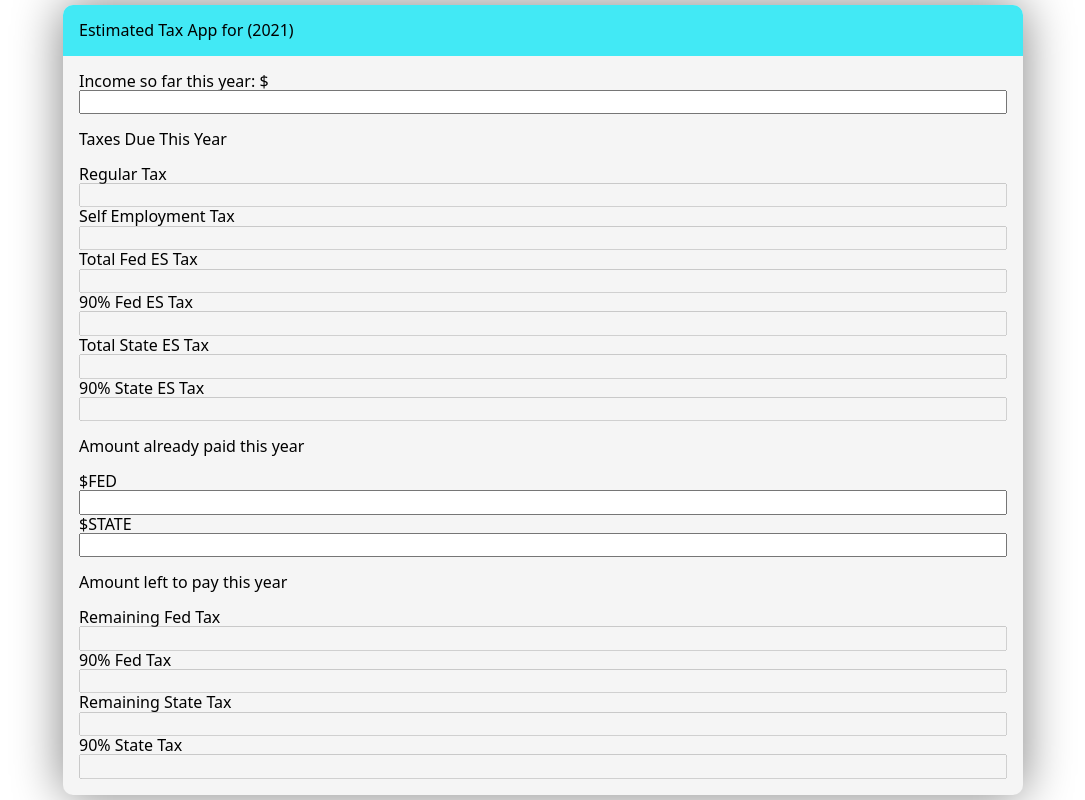
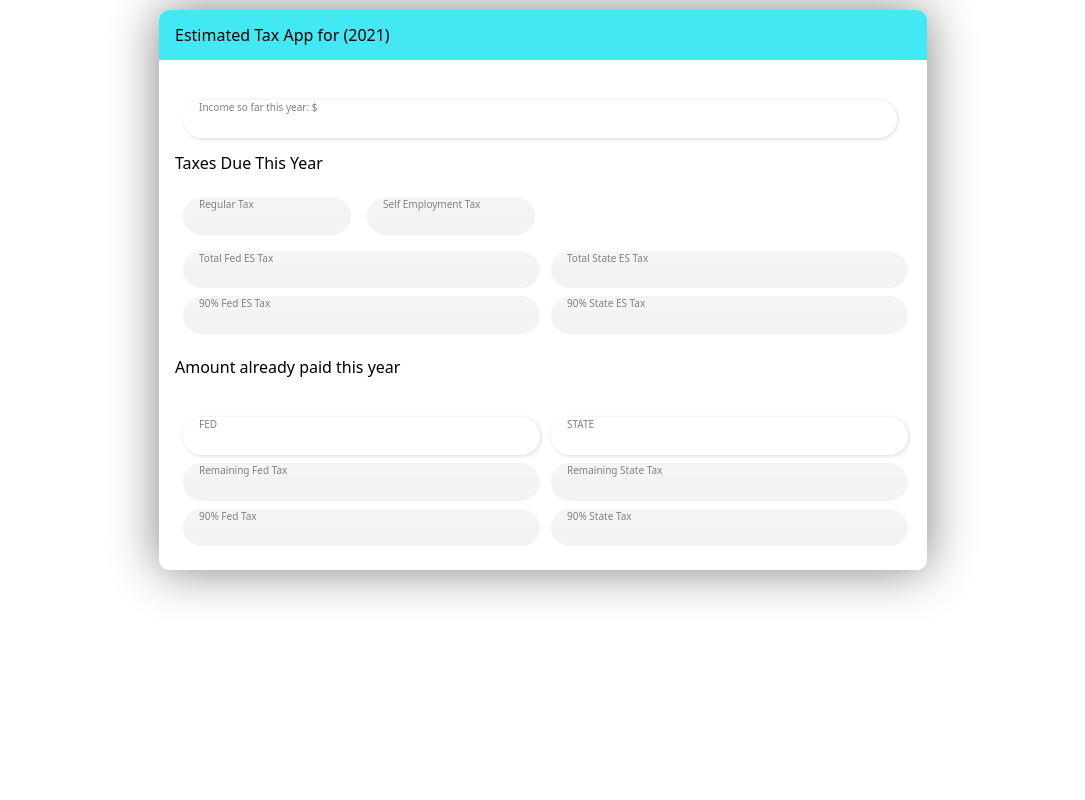
Before and after one commit to Ka-lib/Personal-Tax-App-Web-Version, a plain HTML site: page index.html in a window 1280 px wide. Shown: the whole page, without its empty margins (97-1182 px from the left). Drawn offline with Linux system fonts and the light colour scheme.

Commit message:
Main Styling Complete!
(Note: had to change number inputs into text inputs & then validate that it can only take numbers since number input can't shrink past a certain size, but text input can -_-)

```diff
--- a/css/styles.css
+++ b/css/styles.css
@@ -5,26 +5,24 @@ body {
 		Roboto, Oxygen, Ubuntu, Cantarell, "Open Sans", "Helvetica Neue",
 		sans-serif;
 	display: flex;
-	height: 100vh;
-	width: 100vw;
 	justify-content: center;
-	align-items: center;
-
 	white-space: nowrap;
 }
 
 .main-window {
-	background-color: whitesmoke;
-	height: fit-content;
-	width: 75vw;
+	background-color: white;
+	margin: 10px;
+	width: 85vw;
 	box-shadow: 0 0 50px grey;
 	/* round edges */
 	border-radius: 10px;
 	overflow: hidden;
+
+	max-width: 768px;
 }
 
 .header {
-	display: block;
+	/* display: block; */
 	background-color: #42e9f5;
 	padding: 1rem;
 }
@@ -33,15 +31,80 @@ body {
 	padding: 1rem;
 }
 
-.num-box-and-label-container {
+.input-container {
+	display: flex;
+	flex-direction: column;
+	width: 97%;
+	height: 100%;
+	background-color: whitesmoke;
+	border-radius: 100px;
+	margin: 0.5rem;
+	overflow: hidden;
+
+	transition: box-shadow 0.2s ease-out;
+}
+.input-container-num {
+	margin-top: 1.5rem;
+	background-color: white;
+	box-shadow: 1px 1px 3px 1px rgba(0, 0, 0, 0.1);
+}
+.input-container label {
+	font-size: x-small;
+	padding-top: 2px;
+	padding-left: 1rem;
+	color: grey;
+}
+.input-container input {
+	border: none;
+	padding: 3px 1rem;
+	outline: none;
+}
+.input-container input::-webkit-inner-spin-button {
+	appearance: none; /*removes the arrows on number input*/
+}
+
+/* style input on hover */
+.input-container:hover {
+	box-shadow: 3px 3px 5px 2px rgba(0, 0, 0, 0.2);
+}
+
+/* ----Top half Positioning---- */
+.totals-container {
+	display: flex;
+	flex-direction: column;
+	align-items: flex-end;
+}
+.fed-totals-container {
+	width: 100%;
+	height: 100%;
+}
+.fed-total-breakdown-container {
+	display: flex;
+}
+.state-totals-container {
+	width: 100%;
+	height: 100%;
+}
+
+/* ----Bottom half Positioning---- */
+.remainders-container {
 	display: flex;
 	flex-direction: column;
 }
+.fed-remainders-container {
+	width: 100%;
+	height: 100%;
+}
+.state-remainders-container {
+	width: 100%;
+	height: 100%;
+}
 
-/* .text-box-with-label-container input[type="text"] {
-	height: fit-content;
-	flex-grow: 1;
-	min-width: none;
-} */
-
-/* Rememeber to do media query to adjust format for wider screens */
+@media screen and (min-width: 525px) {
+	.remainders-container {
+		flex-direction: row;
+	}
+	.totals-container {
+		flex-direction: row;
+	}
+}
--- a/index.html
+++ b/index.html
@@ -14,103 +14,141 @@
 			<div class="header">Estimated Tax App for (2021)</div>
 
 			<div class="body">
-				<div class="num-box-and-label-container">
-					<label for=""> Income so far this year: $ </label>
-					<input type="number" id="income-box" size="1" />
+				<div class="input-container input-container-num">
+					<label for="income-box"> Income so far this year: $ </label>
+					<input type="text" id="income-box" size="1" />
 				</div>
 
 				<p>Taxes Due This Year</p>
 
+				<div class="totals-container">
+					<div class="fed-totals-container">
+						<div class="fed-total-breakdown-container">
 							<!-- Reg tax box -->
-				<div class="num-box-and-label-container">
+							<div class="input-container">
 								<label for=""> Regular Tax </label>
-					<input type="number" id="reg-box" size="1" disabled />
+								<input
+									type="text"
+									id="reg-box"
+									size="1"
+									disabled />
 							</div>
 
 							<!-- Self Emp Tax Box -->
-				<div class="num-box-and-label-container">
+							<div class="input-container">
 								<label for=""> Self Employment Tax </label>
-					<input type="number" id="self-emp-box" size="1" disabled />
+								<input
+									type="text"
+									id="self-emp-box"
+									size="1"
+									disabled />
 							</div>
 
 							<!-- Reminder: make label saying "= Fed ES Tax" -->
+						</div>
 
 						<!-- Total Fed Tax Box -->
-				<div class="num-box-and-label-container">
+						<div class="input-container">
 							<label for=""> Total Fed ES Tax </label>
-					<input type="number" id="fed-box" size="1" disabled />
+							<input type="text" id="fed-box" size="1" disabled />
 						</div>
 
-				<div class="num-box-and-label-container">
+						<div class="input-container">
 							<label for=""> 90% Fed ES Tax </label>
-					<input type="number" id="fed-90%-box" size="1" disabled />
+							<input
+								type="text"
+								id="fed-90%-box"
+								size="1"
+								disabled />
+						</div>
 					</div>
 
+					<div class="state-totals-container">
 						<!-- Total State Tax Box -->
-				<div class="num-box-and-label-container">
+						<div class="input-container">
 							<label for=""> Total State ES Tax </label>
-					<input type="number" id="state-box" size="1" disabled />
+							<input
+								type="text"
+								id="state-box"
+								size="1"
+								disabled />
 						</div>
 
-				<div class="num-box-and-label-container">
+						<div class="input-container">
 							<label for=""> 90% State ES Tax </label>
-					<input type="number" id="state-90%-box" size="1" disabled />
+							<input
+								type="text"
+								id="state-90%-box"
+								size="1"
+								disabled />
+						</div>
+					</div>
 				</div>
 
+				<!-- Amount Paid Section -->
 				<p>Amount already paid this year</p>
 
-				<!-- Amount Paid Section -->
-				<div class="num-box-and-label-container">
-					<label for=""> $FED </label>
-					<input type="number" id="paid-fed-box" size="1" />
+				<div class="remainders-container">
+					<div class="fed-remainders-container">
+						<!-- Fed remainders -->
+						<div class="input-container input-container-num">
+							<label for="paid-fed-box"> FED</label>
+							<input type="text" id="paid-fed-box" size="1" />
 						</div>
 
-				<div class="num-box-and-label-container">
-					<label for=""> $STATE </label>
-					<input type="number" id="paid-state-box" size="1" />
-				</div>
-
-				<!-- Remainder Section -->
-
-				<p>Amount left to pay this year</p>
-
-				<!-- fed remainders -->
-				<div class="num-box-and-label-container">
+						<div class="input-container">
 							<label for=""> Remaining Fed Tax </label>
 							<input
-						type="number"
+								type="text"
 								id="remainder-fed-box"
 								size="1"
 								disabled />
 						</div>
 
-				<div class="num-box-and-label-container">
-					<label for=""> 90% Fed Tax </label>
+						<div class="input-container">
+							<label for="">90% Fed Tax</label>
 							<input
-						type="number"
+								type="text"
 								id="remainder-fed-90%-box"
 								size="1"
 								disabled />
 						</div>
+					</div>
 
-				<!-- state remanders -->
-				<div class="num-box-and-label-container">
-					<label for=""> Remaining State Tax </label>
+					<div class="state-remainders-container">
+						<!-- State remainders -->
+						<div class="input-container input-container-num">
+							<label for="paid-state-box">STATE</label>
+							<input type="text" id="paid-state-box" size="1" />
+						</div>
+
+						<div class="input-container">
+							<label for="">Remaining State Tax</label>
 							<input
-						type="number"
+								type="text"
 								id="remainder-state-box"
 								size="1"
 								disabled />
 						</div>
 
-				<div class="num-box-and-label-container">
-					<label for=""> 90% State Tax </label>
+						<div class="input-container">
+							<label for="">90% State Tax</label>
 							<input
-						type="number"
+								type="text"
 								id="remainder-state-90%-box"
 								size="1"
 								disabled />
 						</div>
+
+						<!-- TEST -->
+						<!-- <div class="input-container input-container-num">
+							<label for="test">Teeeeeeeeeeest</label>
+							<input type="text" id="test" size="1" />
+						</div> -->
+						<!-- END TEST -->
+					</div>
+				</div>
+				<!-- end of Paid Section -->
 			</div>
 		</div>
 
--- a/main.js
+++ b/main.js
@@ -16,19 +16,36 @@ let remainderFed90Box = document.getElementById("remainder-fed-90%-box");
 let remainderStateBox = document.getElementById("remainder-state-box");
 let remainderState90Box = document.getElementById("remainder-state-90%-box");
 
+// input filters
+setInputFilter(incomeBox, function (value) {
+	return /^\d*\.?\d*$/.test(value); // Allow digits and '.' only, using a RegExp.
+});
+setInputFilter(paidFedBox, function (value) {
+	return /^\d*\.?\d*$/.test(value); // Allow digits and '.' only, using a RegExp.
+});
+setInputFilter(paidStateBox, function (value) {
+	return /^\d*\.?\d*$/.test(value); // Allow digits and '.' only, using a RegExp.
+});
+
+// currency formatter
+const currencyFormater = new Intl.NumberFormat("en-US", {
+	style: "currency",
+	currency: "USD",
+});
+
 // If Income box edited...
 incomeBox.addEventListener("input", function (event) {
 	let income = incomeBox.value;
 	let fedValues = calcFedEstTax(income);
 	let stateValues = calcOregonEstTax(income);
 
-	regBox.value = fedValues[3];
-	selfEmpBox.value = fedValues[4];
-	fedBox.value = fedValues[0];
-	fed90Box.value = fedValues[1];
+	regBox.value = currencyFormater.format(fedValues[3]);
+	selfEmpBox.value = currencyFormater.format(fedValues[4]);
+	fedBox.value = currencyFormater.format(fedValues[0]);
+	fed90Box.value = currencyFormater.format(fedValues[1]);
 
-	stateBox.value = stateValues[0];
-	state90Box.value = stateValues[1];
+	stateBox.value = currencyFormater.format(stateValues[0]);
+	state90Box.value = currencyFormater.format(stateValues[1]);
 
 	paidFedBoxEdited();
 	paidStateBoxEdited();
@@ -49,8 +66,8 @@ function paidFedBoxEdited() {
 	// get ES Tax paid so far this year
 	let paidFed = paidFedBox.value;
 
-	remainderFedBox.value = (fedValues[0] - paidFed).toFixed(2);
-	remainderFed90Box.value = (fedValues[1] - paidFed).toFixed(2);
+	remainderFedBox.value = currencyFormater.format(fedValues[0] - paidFed);
+	remainderFed90Box.value = currencyFormater.format(fedValues[1] - paidFed);
 }
 
 function paidStateBoxEdited() {
@@ -58,8 +75,12 @@ function paidStateBoxEdited() {
 	// get ES Tax paid so far this year
 	let paidState = paidStateBox.value;
 
-	remainderStateBox.value = (stateValues[0] - paidState).toFixed(2);
-	remainderState90Box.value = (stateValues[1] - paidState).toFixed(2);
+	remainderStateBox.value = currencyFormater.format(
+		stateValues[0] - paidState,
+	);
+	remainderState90Box.value = currencyFormater.format(
+		stateValues[1] - paidState,
+	);
 }
 
 function calcFedEstTax(income) {
@@ -141,3 +162,53 @@ function calcOregonEstTax(income) {
 
 	return [oregonTax, oregonTaxMin];
 }
+
+//STOLEN FROM STACK OVERFLOW
+// https://stackoverflow.com/questions/469357/html-text-input-allow-only-numeric-input
+
+/* I did this because html is silly so I can't make number input's
+default size any smaller which is REALLY annoying. However I can
+make text input default size=1(the smallest). So this is to turn
+text input into num input essentially -_- */
+
+// Restricts input for the given textbox to the given inputFilter function.
+function setInputFilter(textbox, inputFilter, errMsg) {
+	[
+		"input",
+		"keydown",
+		"keyup",
+		"mousedown",
+		"mouseup",
+		"select",
+		"contextmenu",
+		"drop",
+		"focusout",
+	].forEach(function (event) {
+		textbox.addEventListener(event, function (e) {
+			if (inputFilter(this.value)) {
+				// Accepted value.
+				if (["keydown", "mousedown", "focusout"].indexOf(e.type) >= 0) {
+					this.classList.remove("input-error");
+					this.setCustomValidity("");
+				}
+
+				this.oldValue = this.value;
+				this.oldSelectionStart = this.selectionStart;
+				this.oldSelectionEnd = this.selectionEnd;
+			} else if (this.hasOwnProperty("oldValue")) {
+				// Rejected value: restore the previous one.
+				this.classList.add("input-error");
+				this.setCustomValidity(errMsg);
+				this.reportValidity();
+				this.value = this.oldValue;
+				this.setSelectionRange(
+					this.oldSelectionStart,
+					this.oldSelectionEnd,
+				);
+			} else {
+				// Rejected value: nothing to restore.
+				this.value = "";
+			}
+		});
+	});
+}
```
Lines whose indentation alone changed are shown as unchanged.
